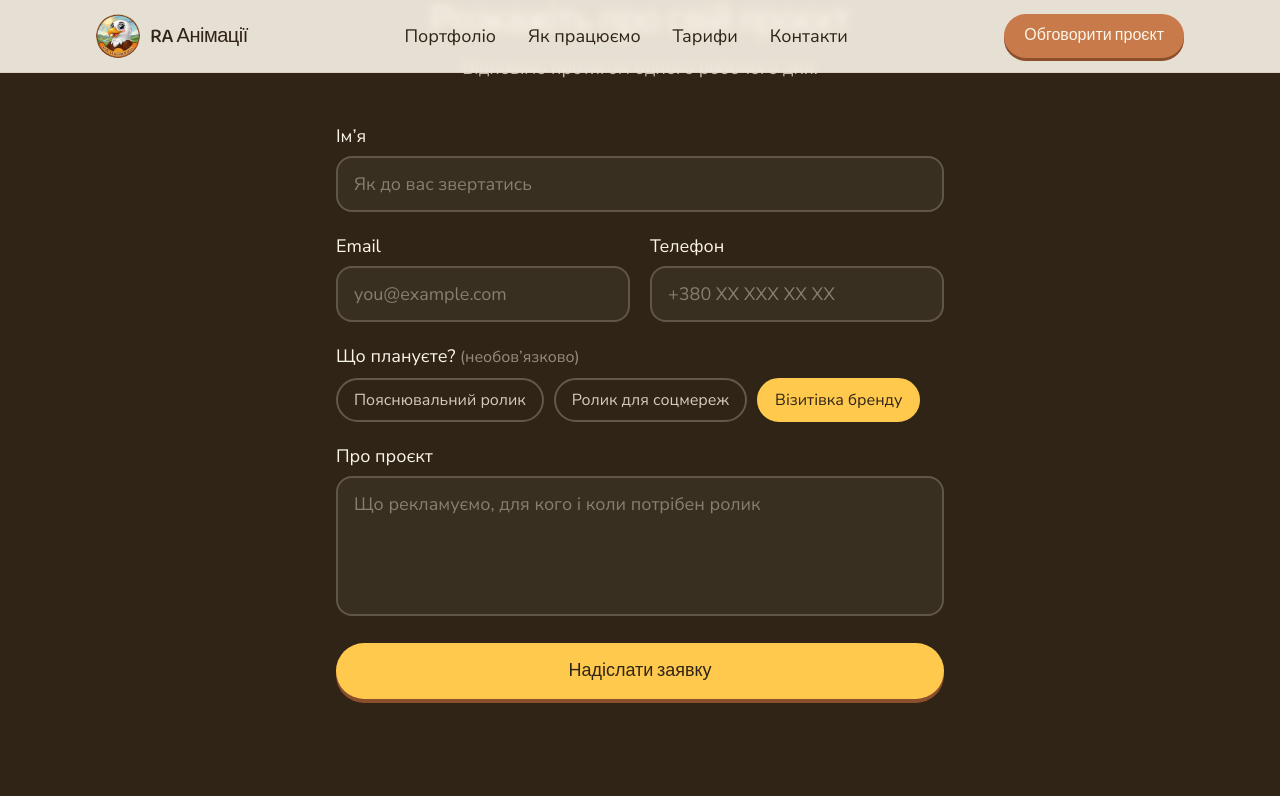
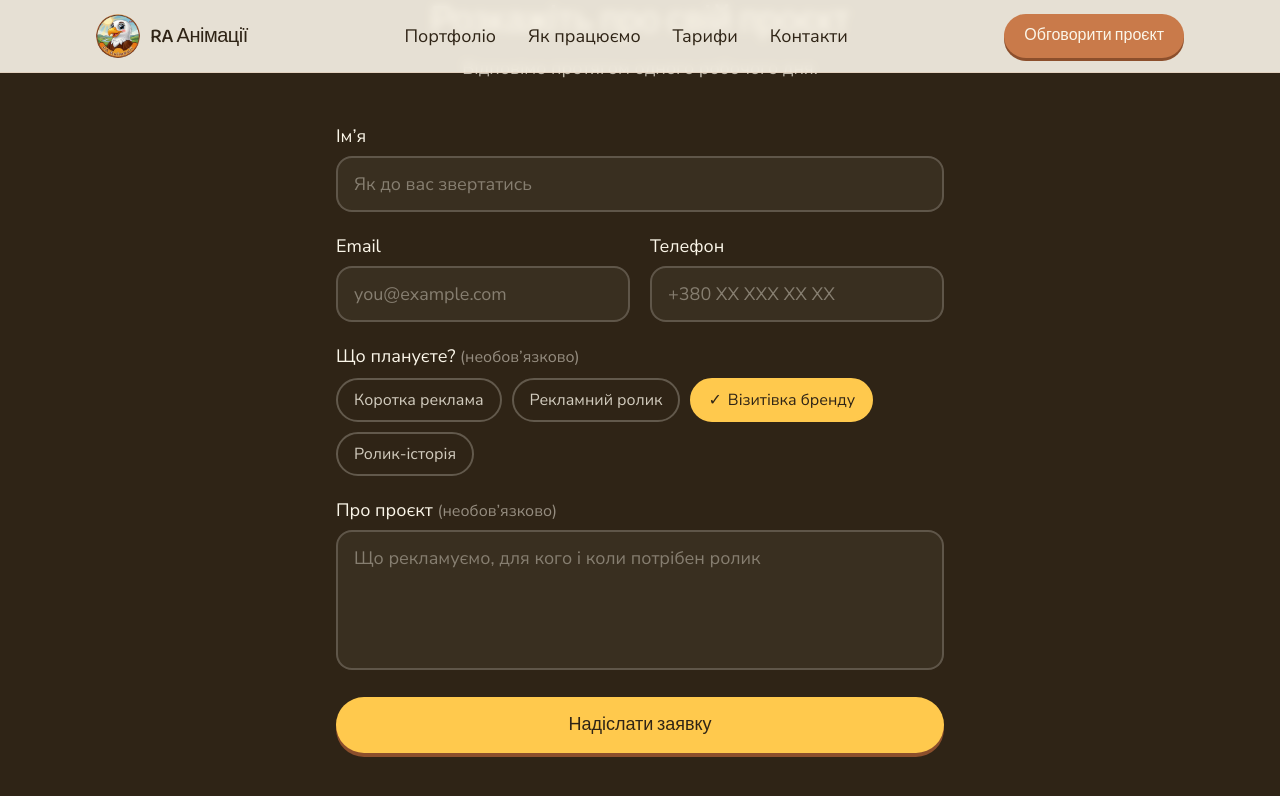
Before and after one commit to didoshakra/ra-animatsii, a Next.js app: page / in a window 1280 px wide. Both pictures are taken after a click on the button "Візитівка бренду". Shown: the part 8690-9486 px from the top of the page. Built offline with nearby package versions, Linux system fonts and the light colour scheme.

Commit message:
ееееее

```diff
--- a/src/components/ContactForm.jsx
+++ b/src/components/ContactForm.jsx
@@ -1,12 +1,14 @@
 // src/components/ContactForm.jsx
 "use client"
 
-import { useState } from "react"
+import { Suspense, useState } from "react"
+import { useSearchParams } from "next/navigation"
 
 const FORMATS = [
-  { id: "explainer", label: "Пояснювальний ролик" },
-  { id: "social", label: "Ролик для соцмереж" },
+  { id: "short", label: "Коротка реклама" },
+  { id: "ad", label: "Рекламний ролик" },
   { id: "brand", label: "Візитівка бренду" },
+  { id: "story", label: "Ролик-історія" },
 ]
 
 const PHONE_RE = /^(\+?38)?0\d{9}$/
@@ -14,9 +16,13 @@ function isValidPhone(raw) {
   return PHONE_RE.test(raw.replace(/[\s\-()]/g, ""))
 }
 
-export default function ContactForm() {
+function ContactFormInner() {
+  const searchParams = useSearchParams()
+  const presetFormat = searchParams.get("format")
+  const initialFormat = FORMATS.some((f) => f.id === presetFormat) ? presetFormat : null
+
   const [status, setStatus] = useState("idle")
-  const [format, setFormat] = useState(null)
+  const [format, setFormat] = useState(initialFormat)
   const [contactError, setContactError] = useState("")
   const [phoneInvalid, setPhoneInvalid] = useState(false)
 
@@ -133,33 +139,34 @@ export default function ContactForm() {
                 Що плануєте? <span className="font-400 text-cream/50 text-base">(необов&rsquo;язково)</span>
               </p>
               <div className="flex flex-wrap gap-2.5">
-                {FORMATS.map((f) => (
+                {FORMATS.map((f) => {
+                  const selected = format === f.id
+                  return (
                     <button
                       key={f.id}
                       type="button"
                       onClick={() => setFormat((cur) => (cur === f.id ? null : f.id))}
-                    aria-pressed={format === f.id}
-                    className={`font-body font-700 text-sm sm:text-base rounded-full px-4 py-2 border-2 transition-colors focus-ring ${
-                      format === f.id
-                        ? "bg-sun border-sun text-ink"
-                        : "border-cream/25 text-cream/80 hover:border-cream/50"
+                      aria-pressed={selected}
+                      className={`font-body font-700 text-sm sm:text-base rounded-full px-4 py-2 border-2 transition-colors focus-ring inline-flex items-center gap-1.5 ${
+                        selected ? "bg-sun border-sun text-ink" : "border-cream/25 text-cream/80 hover:border-cream/50"
                       }`}
                     >
+                      {selected && <span aria-hidden="true">✓</span>}
                       {f.label}
                     </button>
-                ))}
+                  )
+                })}
               </div>
             </div>
 
             <div>
               <label htmlFor="message" className="font-body font-700 text-lg text-cream block mb-1.5">
-                Про проєкт
+                Про проєкт <span className="font-400 text-cream/50 text-base">(необов&rsquo;язково)</span>
               </label>
               <textarea
                 id="message"
                 name="message"
                 rows={4}
-                required
                 className="w-full rounded-2xl border-2 border-cream/20 bg-cream/5 text-cream px-4 py-3 font-body text-lg focus-ring placeholder:text-cream/40 resize-none"
                 placeholder="Що рекламуємо, для кого і коли потрібен ролик"
               />
@@ -184,3 +191,11 @@ export default function ContactForm() {
     </section>
   )
 }
+
+export default function ContactForm() {
+  return (
+    <Suspense fallback={null}>
+      <ContactFormInner />
+    </Suspense>
+  )
+}
--- a/src/components/Portfolio.jsx
+++ b/src/components/Portfolio.jsx
@@ -36,7 +36,7 @@ const formats = [
     playAspect: "16:9",
   },
   {
-    title: "04. Storytelling",
+    title: "04. Ролик-історія",
     duration: "30–60 сек",
     desc: "Перетворюємо рекламу на маленьку історію, яку хочеться додивитися до кінця. Персонажі, сюжет і емоції працюють на ваш бренд.",
     structure: "Персонаж → ситуація → конфлікт → рішення → бренд",
--- a/src/components/Pricing.jsx
+++ b/src/components/Pricing.jsx
@@ -1,3 +1,4 @@
+// Pricing.jsx
 import { ManicureIllustration, CafeIllustration, OfficeIllustration, CustomIllustration } from "./PricingIcons"
 
 const tiers = [
@@ -14,6 +15,8 @@ const tiers = [
     ],
     Illustration: ManicureIllustration,
     highlight: false,
+    // формат, який автоматично підсвітиться у формі контактів
+    formatId: "short",
   },
   {
     name: "Стандарт",
@@ -28,6 +31,7 @@ const tiers = [
     ],
     Illustration: CafeIllustration,
     highlight: true,
+    formatId: "ad",
   },
   {
     name: "Преміум",
@@ -42,6 +46,7 @@ const tiers = [
     ],
     Illustration: OfficeIllustration,
     highlight: false,
+    formatId: "brand",
   },
   {
     name: "Індивідуальний",
@@ -56,6 +61,8 @@ const tiers = [
     ],
     Illustration: CustomIllustration,
     highlight: false,
+    // без preselect — формат тут не фіксований
+    formatId: "story",
   },
 ]
 
@@ -71,7 +78,9 @@ export default function Pricing() {
         </div>
 
         <div className="mt-12 grid sm:grid-cols-2 lg:grid-cols-4 gap-6 items-start">
-          {tiers.map((t) => (
+          {tiers.map((t) => {
+            const href = t.formatId ? `/?format=${t.formatId}#contact` : "#contact"
+            return (
               <div
                 key={t.name}
                 className={`rounded-3xl overflow-hidden flex flex-col shadow-[0_6px_0_0_theme(colors.meadow.deep)] ${
@@ -88,8 +97,12 @@ export default function Pricing() {
                 </div>
 
                 <div className="p-6 flex flex-col flex-1">
-                <p className={`font-display font-700 text-2xl ${t.highlight ? "text-cream" : "text-ink"}`}>{t.name}</p>
-                <p className={`font-body text-sm mt-1 ${t.highlight ? "text-cream/70" : "text-ink/60"}`}>{t.tagline}</p>
+                  <p className={`font-display font-700 text-2xl ${t.highlight ? "text-cream" : "text-ink"}`}>
+                    {t.name}
+                  </p>
+                  <p className={`font-body text-sm mt-1 ${t.highlight ? "text-cream/70" : "text-ink/60"}`}>
+                    {t.tagline}
+                  </p>
                   <p className={`font-display font-800 text-3xl mt-4 ${t.highlight ? "text-cream" : "text-ink"}`}>
                     {t.price}
                   </p>
@@ -112,7 +125,7 @@ export default function Pricing() {
                   </ul>
 
                   <a
-                  href="#contact"
+                    href={href}
                     className={`mt-6 inline-flex items-center justify-center rounded-full px-5 py-3 font-body font-700 text-sm transition-colors focus-ring ${
                       t.highlight ? "bg-sun text-ink hover:bg-sun-light" : "bg-meadow text-cream hover:bg-meadow-deep"
                     }`}
@@ -121,7 +134,8 @@ export default function Pricing() {
                   </a>
                 </div>
               </div>
-          ))}
+            )
+          })}
         </div>
       </div>
     </section>
```
Lines whose indentation alone changed are shown as unchanged.
